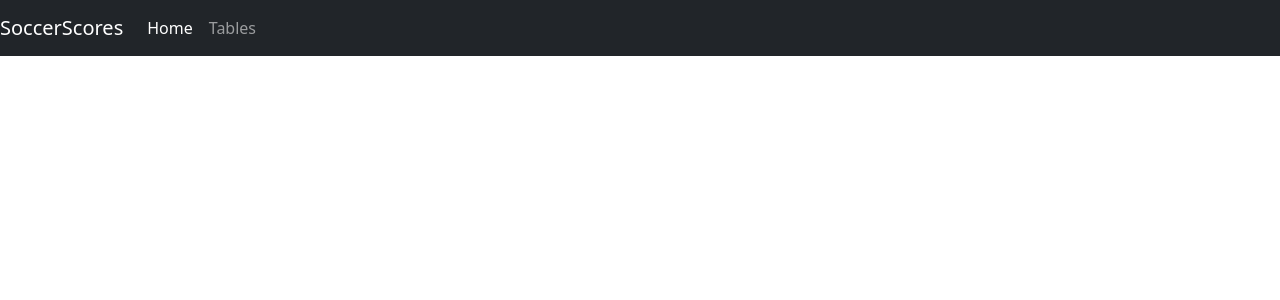
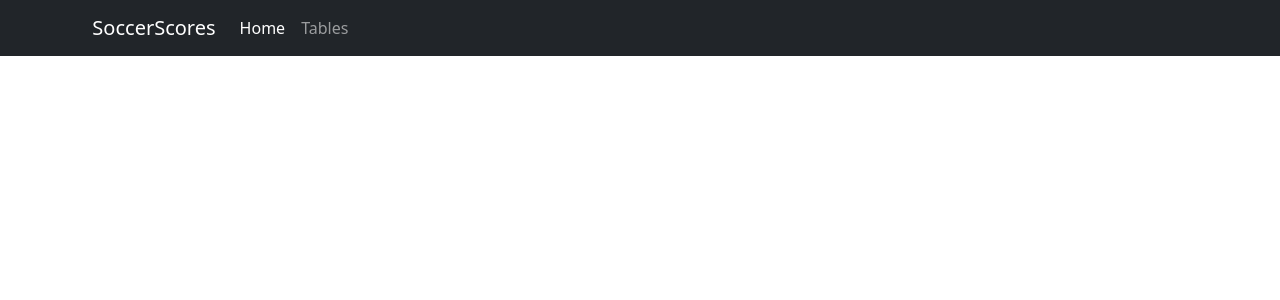
Before and after one commit to oklee3/soccer_scores, a Flask app: page / in a window 1280 px wide. Shown: the top 300 px of the page. Run offline with Flask 3, Linux system fonts and the light colour scheme.

Commit message:
changed navbar alignment

```diff
--- a/templates/layout.html
+++ b/templates/layout.html
@@ -15,7 +15,8 @@
 </head>
 <body>
     <nav class="navbar navbar-expand-lg navbar-dark bg-dark">
-        <a class="navbar-brand" href="#">SoccerScores</a>
+        <div style="flex-grow: 0.1;"></div>
+        <a class="navbar-brand mr-4" href="#">SoccerScores</a>
         <button class="navbar-toggler" type="button" data-toggle="collapse" data-target="#navbarNavAltMarkup" aria-controls="navbarNavAltMarkup" aria-expanded="false" aria-label="Toggle navigation">
           <span class="navbar-toggler-icon"></span>
         </button>
```
